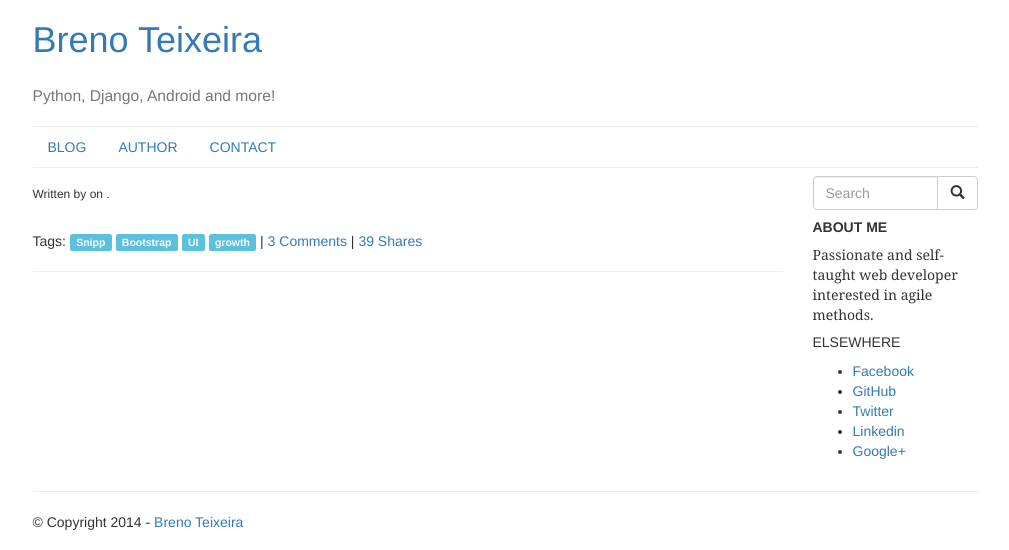
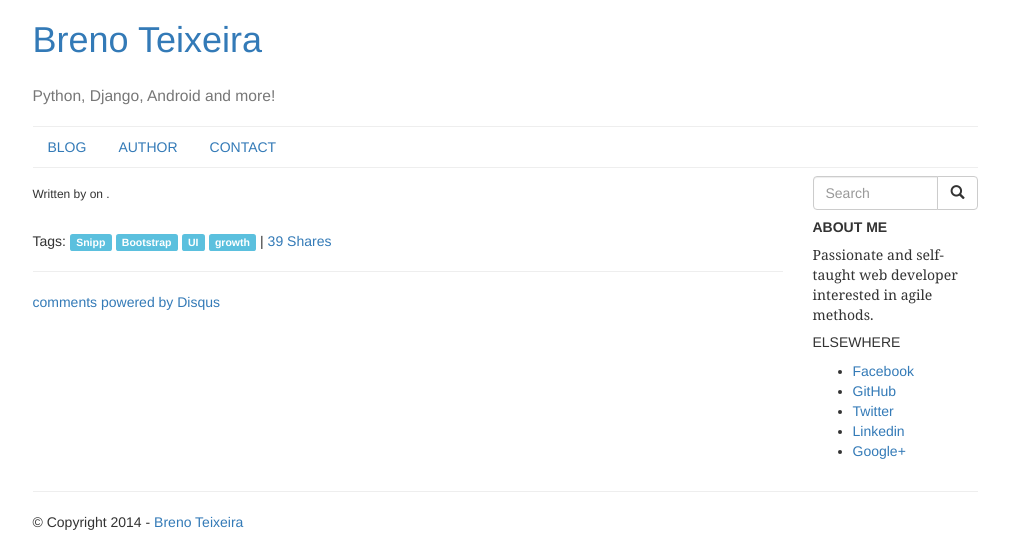
Before and after one commit to BrenoTeixeira/brenotx, a Django app: template blog/templates/blog/post_detail.html in a window 1280 px wide. Shown: the top 550 px of the page, without its empty margins (135-1144 px from the left). Run offline with Django 3.2, Linux system fonts and the light colour scheme; the template is opened without the code that fills it, so the values that code supplies are empty; some libraries are stand-ins or nearby versions.

Commit message:
Integration Disqus comments

```diff
--- a/blog/templates/blog/post_detail.html
+++ b/blog/templates/blog/post_detail.html
@@ -30,10 +30,25 @@
     <a href="#"><span class="label label-info">Bootstrap</span></a>
     <a href="#"><span class="label label-info">UI</span></a>
     <a href="#"><span class="label label-info">growth</span></a>
-    | <i class="icon-comment"></i> <a href="#">3 Comments</a>
     | <i class="icon-share"></i> <a href="#">39 Shares</a>
 </p>
 
 <hr>
 
+<div id="disqus_thread"></div>
+<script type="text/javascript">
+    /* * * CONFIGURATION VARIABLES: EDIT BEFORE PASTING INTO YOUR WEBPAGE * * */
+    var disqus_shortname = 'brenotxcom'; // required: replace example with your forum shortname
+
+    /* * * DON'T EDIT BELOW THIS LINE * * */
+    (function() {
+        var dsq = document.createElement('script'); dsq.type = 'text/javascript'; dsq.async = true;
+        dsq.src = '//' + disqus_shortname + '.disqus.com/embed.js';
+        (document.getElementsByTagName('head')[0] || document.getElementsByTagName('body')[0]).appendChild(dsq);
+    })();
+</script>
+<noscript>Please enable JavaScript to view the <a href="http://disqus.com/?ref_noscript">comments powered by Disqus.</a></noscript>
+<a href="http://disqus.com" class="dsq-brlink">comments powered by <span class="logo-disqus">Disqus</span></a>
+
+
 {% endblock content %}
--- a/blog/templates/blog/post_list.html
+++ b/blog/templates/blog/post_list.html
@@ -34,7 +34,7 @@
    {% empty %}
      <li>No tags yet.</li>
    {% endfor %}
-  | <i class="icon-comment"></i> <a href="#">3 Comments</a>
+  | <i class="icon-comment"></i> <a href="{% url 'blog:post-detail' post.slug %}#disqus_thread"> Comments</a>
   | <i class="icon-share"></i> <a href="#">39 Shares</a>
 </p>
 
--- a/templates/base.html
+++ b/templates/base.html
@@ -80,5 +80,17 @@
 
         <script src="https://ajax.googleapis.com/ajax/libs/jquery/1.11.0/jquery.min.js"></script>
         <script src="{{ STATIC_URL }}js/bootstrap.min.js"></script>
+        <script type="text/javascript">
+          /* * * CONFIGURATION VARIABLES: EDIT BEFORE PASTING INTO YOUR WEBPAGE * * */
+          var disqus_shortname = 'brenotxcom'; // required: replace example with your forum shortname
+
+          /* * * DON'T EDIT BELOW THIS LINE * * */
+          (function () {
+              var s = document.createElement('script'); s.async = true;
+              s.type = 'text/javascript';
+              s.src = '//' + disqus_shortname + '.disqus.com/count.js';
+              (document.getElementsByTagName('HEAD')[0] || document.getElementsByTagName('BODY')[0]).appendChild(s);
+          }());
+        </script>
     </body>
 </html>
```
